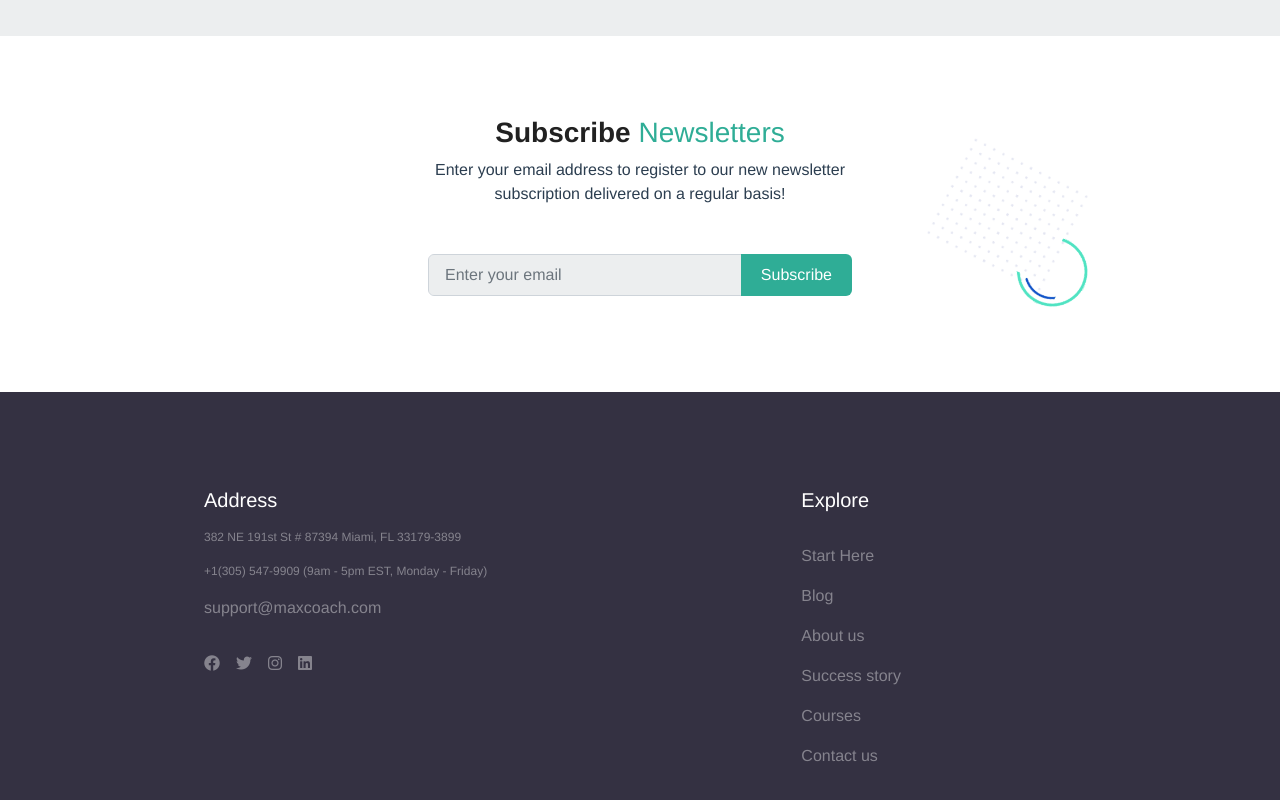
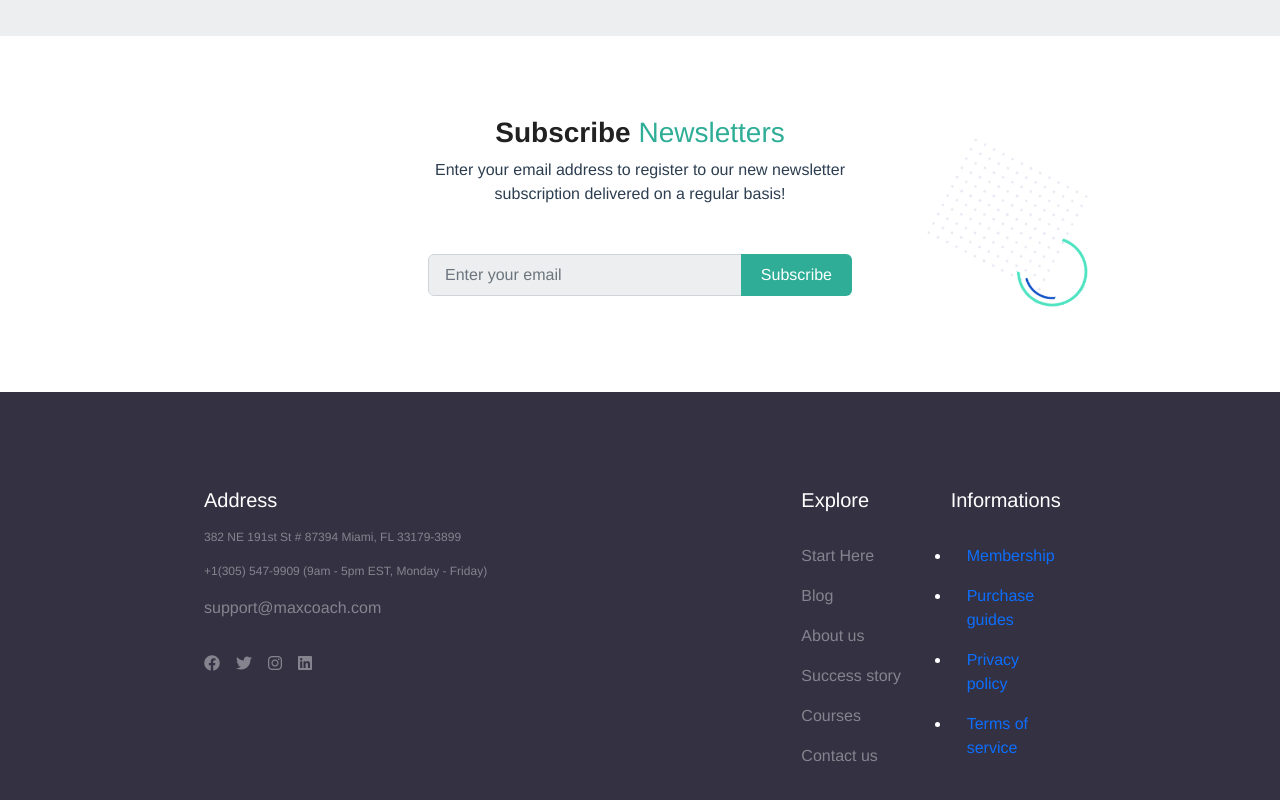
Before and after one commit to Antonius131/proj-html-vuejs, a Vue app: page / in a window 1280 px wide. Shown: the part 4383-5183 px from the top of the page. Built offline with nearby package versions, Linux system fonts and the light colour scheme.

Commit message:
Footer: importing NavInfo component

```diff
--- a/src/components/footer/MainFooter.vue
+++ b/src/components/footer/MainFooter.vue
@@ -10,7 +10,7 @@
                <NavExplore />
             </div>
             <div class="col-2">
-
+               <NavInfo />
             </div>
          </div>
       </div>
@@ -21,12 +21,14 @@
 import SocialIcons from './SocialIcons.vue';
 import BrandAddress from './BrandAddress.vue';
 import NavExplore from './NavExplore.vue';
+import NavInfo from './NavInfo.vue';
 
 export default {
    components: {
     SocialIcons,
     BrandAddress,
-    NavExplore
+    NavExplore,
+    NavInfo
 }
 }
 </script>
--- a/src/components/footer/NavInfo.vue
+++ b/src/components/footer/NavInfo.vue
@@ -1,7 +1,7 @@
 <template>
    <div class="row">
       <div class="col-12">
-         <h5>Explore</h5>
+         <h5>Informations</h5>
       </div>
       <div class="col-12">
          <nav class="nav row flex-column">
```
